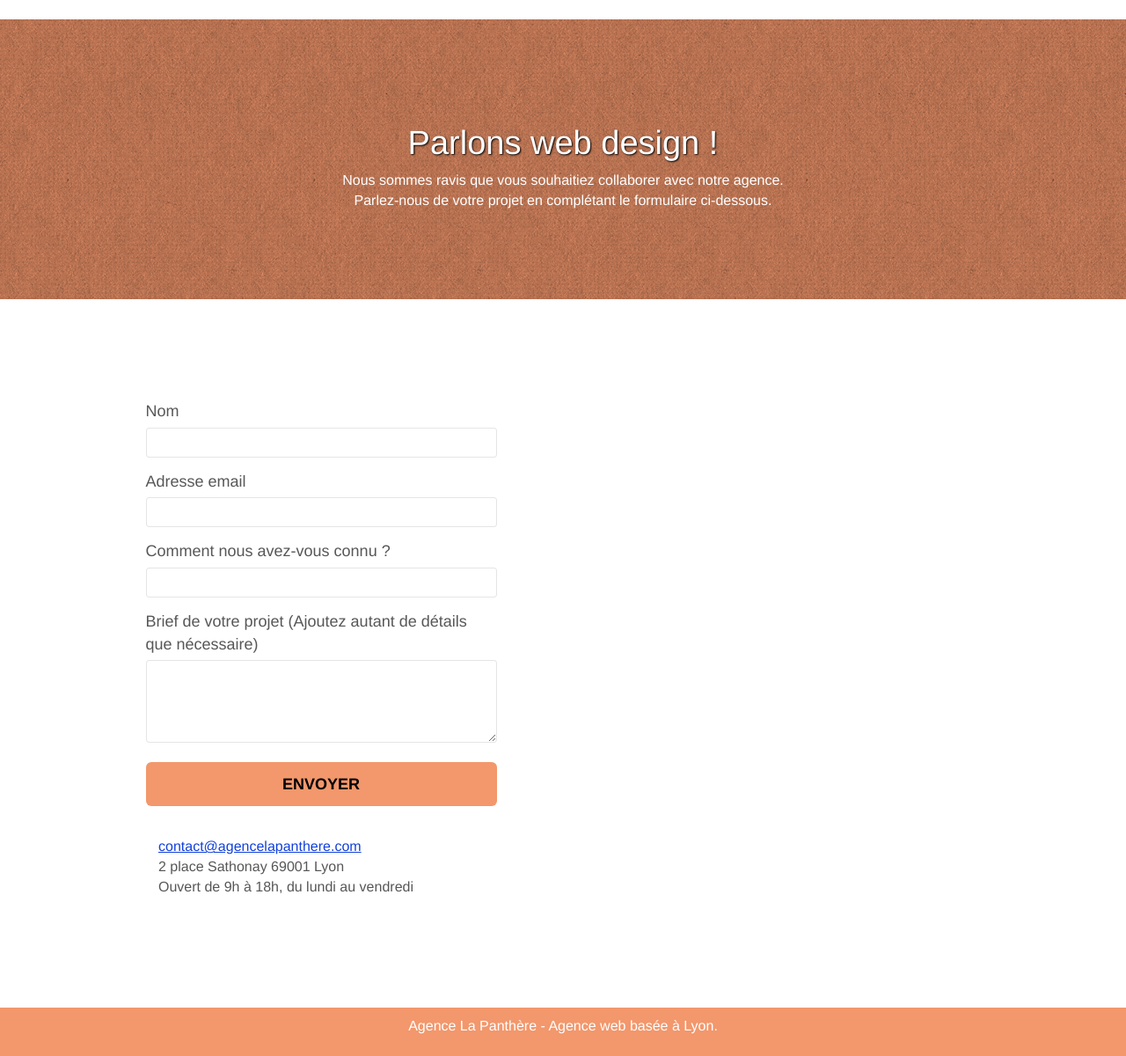
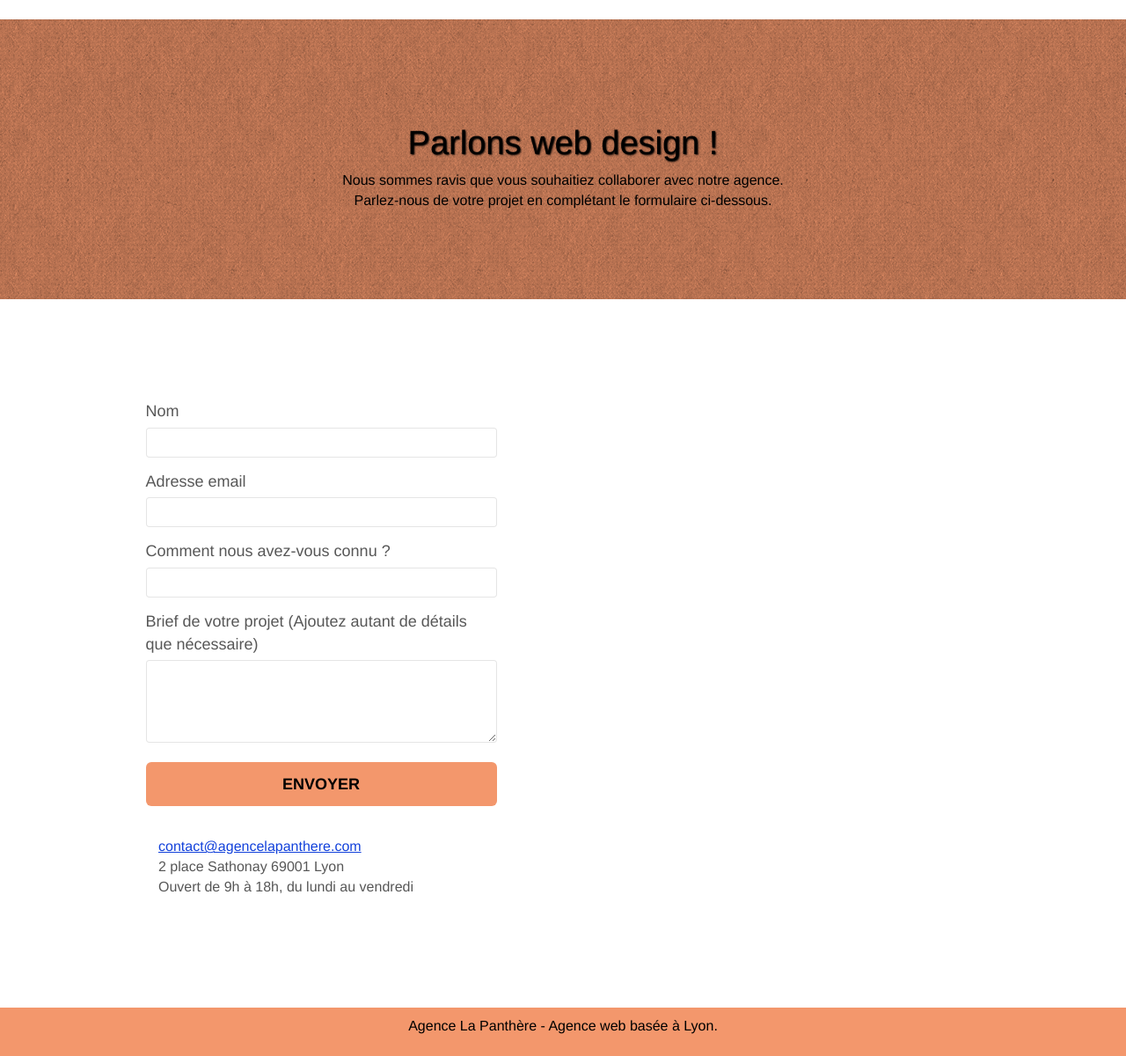
Before and after one commit to FlorianRiviere/OC-Projet-4, a plain HTML site: page contact.html in a window 1280 px wide. Shown: the part 70-1270 px from the top of the page at 88% size. Drawn offline with nearby package versions, Linux system fonts and the light colour scheme; files that its build step writes are made by us from their sources; a script that the page names is missing.

Commit message:
Diverses modifications (couleur, texte alternatif)

```diff
--- a/contact.html
+++ b/contact.html
@@ -70,10 +70,10 @@
 	<div class="container bloc-lg">
 		<div class="row">
 			<div class="col-sm-12">
-				<h1 class="text-center hero-bloc-text ltc-white">
+				<h1 class="text-center hero-bloc-text black">
 					Parlons web design !
 				</h1>
-				<p class="text-center mg-lg ltc-white tight-width-whitespace">
+				<p class="text-center mg-lg tight-width-whitespace black">
 					Nous sommes ravis que vous souhaitiez collaborer avec notre agence.<br>
 					Parlez-nous de votre projet en complétant le formulaire ci-dessous.
 				</p>
@@ -137,7 +137,7 @@
 	<div class="container bloc-sm">
 		<div class="row">
 			<div class="col-sm-12">
-				<h2 class="text-center white mini-titre">
+				<h2 class="text-center mini-titre">
 					Agence La Panthère - Agence web basée à Lyon.<br>
 				</h2>
 				<div class="row row-no-gutters social-flex">
```
Also changed, not shown: index.html (+1 -1 lines).
